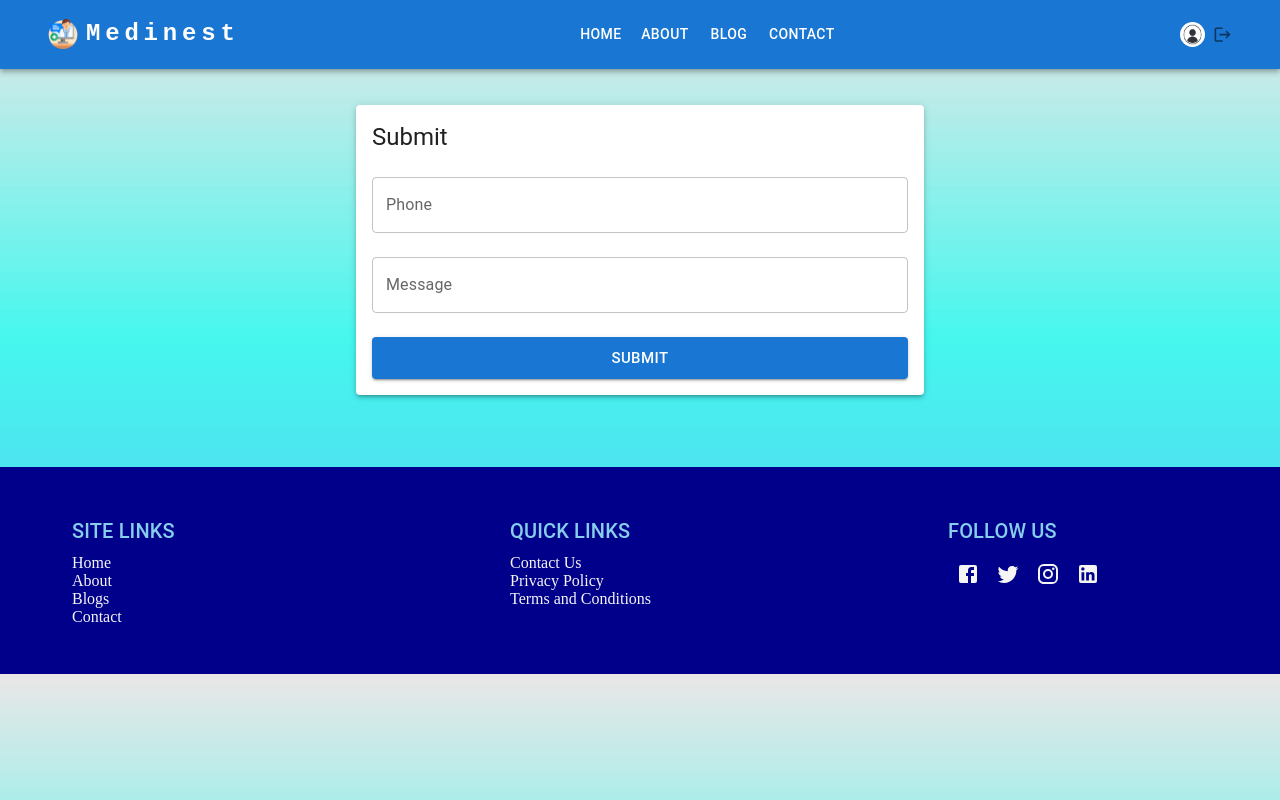
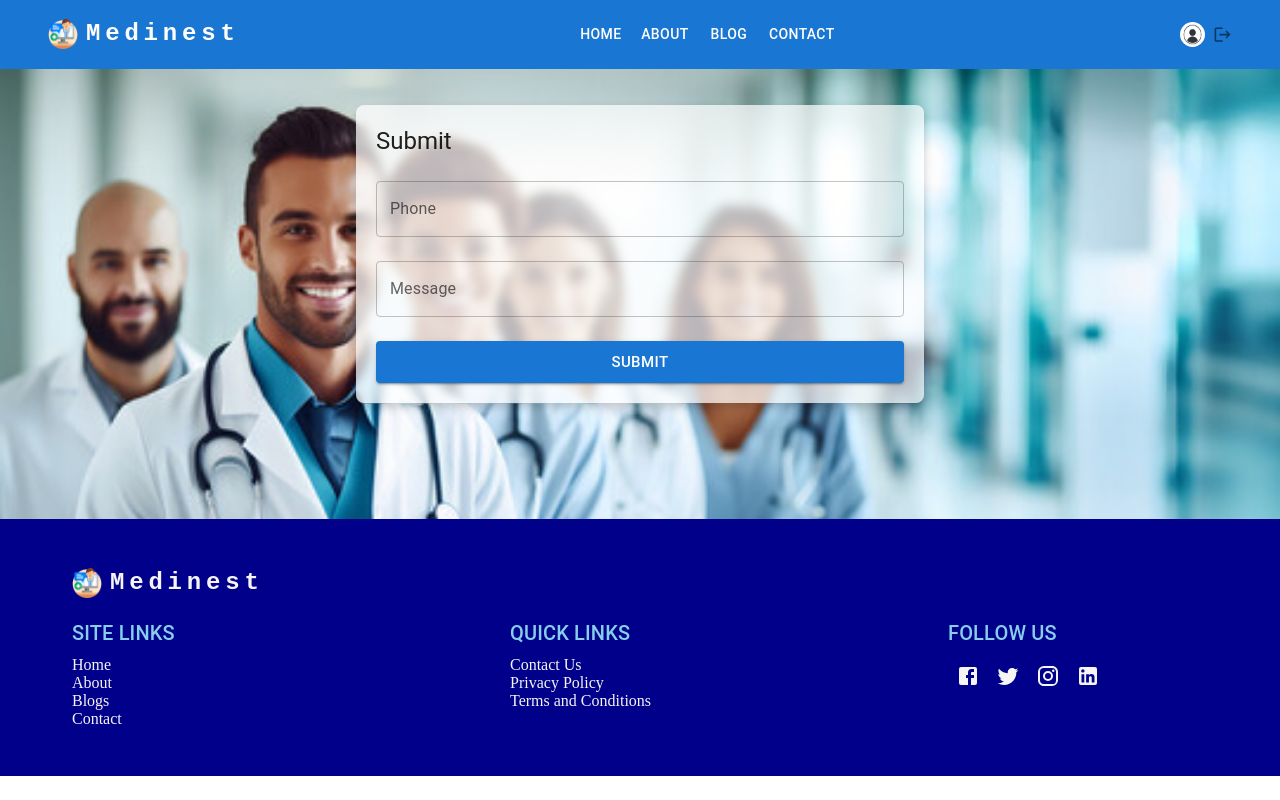
Before and after one commit to Titir123/DoctorAPI, a Next.js app: page /cms/appointment in a window 1280 px wide. Built offline with nearby package versions, Linux system fonts and the light colour scheme.

Commit message:
final commit

```diff
--- a/layout/footer/index.jsx
+++ b/layout/footer/index.jsx
@@ -9,7 +9,32 @@ const Footer = () => {
 
             <Box sx={{ bgcolor: 'darkblue', color:"whitesmoke", p: 6}} component="footer">
             <Container maxWidth="lg">
+             <Box sx={{ display: 'flex', alignItems: 'center', gap: 1, flexGrow: 1 }}>
+         <Box
+         component="img"
+    src="/Images/4228730.png"
+    alt="Medical Icon"
+    sx={{ display: {  md: 'flex'}, width: "30px", height: "30px", padding: 0  }}
+  />
+        <Typography
+          variant="h5"
+          sx={{
+            fontFamily: 'monospace',
+            fontWeight: 700,
+            letterSpacing: '.3rem',
+            color: 'inherit',
+            textDecoration: 'none',
+            textAlign: 'left',
+          }}
+        >
+          Medinest
+        </Typography>
+      </Box>
+
+       <br />
                 <Grid container spacing={4} justifyContent="space-between">
+
+
                     <Grid item xs={12} sm={6} md={3}>
                         <Typography variant="h6" color="skyblue" gutterBottom>
                             SITE LINKS
--- a/pages/cms/appointment/index.jsx
+++ b/pages/cms/appointment/index.jsx
@@ -26,15 +26,22 @@ export default function index() {
     }
     return (
         <>
-            {/* <div style={{
+            <div style={{
                 width: "100%", height: "450px",
-                backgroundColor:"skyblue"
-            }}> */}
+                backgroundImage:"url('/Images/240_F_645689490_Fzwptjq0YLCW8JZpC6lASo1KJcAgzZPj.jpg')",
+                backgroundSize:"cover",
+
+            }}>
                 <Container >
                     <br /> <br />
                     <Grid container spacing={2}>
                         <Grid item xs={12} md={6} sx={{ margin: "0 auto" }}>
-                            <Paper elevation={3} sx={{ padding: 2 }}>
+                            <Paper elevation={3} sx={{ padding: 2 ,
+        backgroundColor: 'rgba(255, 255, 255, 0.7)', // Semi-transparent white background
+         backdropFilter: 'blur(5px)', // Optional: Adds a blur effect to the background
+        padding: '20px',
+        borderRadius: '8px',
+        boxShadow: '0 4px 10px rgba(0, 0, 0, 0.2)'}}>
                                 <Typography variant="h5" gutterBottom>
                                     Submit
                                 </Typography>
@@ -69,8 +76,7 @@ export default function index() {
                     </Grid>
                     <br /> <br />
                 </Container>
-            {/* </div> */}
-            <br /> <br />
+            </div>
         </>
     )
 }
--- a/styles/globals.css
+++ b/styles/globals.css
@@ -85,9 +85,9 @@ body {
   overflow-x: hidden;
 }
 
-body {
+/* body {
  background-image: linear-gradient(to bottom,  rgba(232, 229, 229, 0.925) ,rgb(70, 247, 238), rgb(87, 198, 242))
-}
+} */
 
 /* a {
   color: inherit;
```
Also changed, not shown: hooks/customHooks/authQuery.hooks.js (+8 -5 lines), pages/auth/login/index.jsx (+27 -5 lines), pages/auth/register/index.jsx (+27 -5 lines), pages/index.js (+28 -8 lines), public/Images/240_F_645689490_Fzwptjq0YLCW8JZpC6lASo1KJcAgzZPj.jpg (added).
